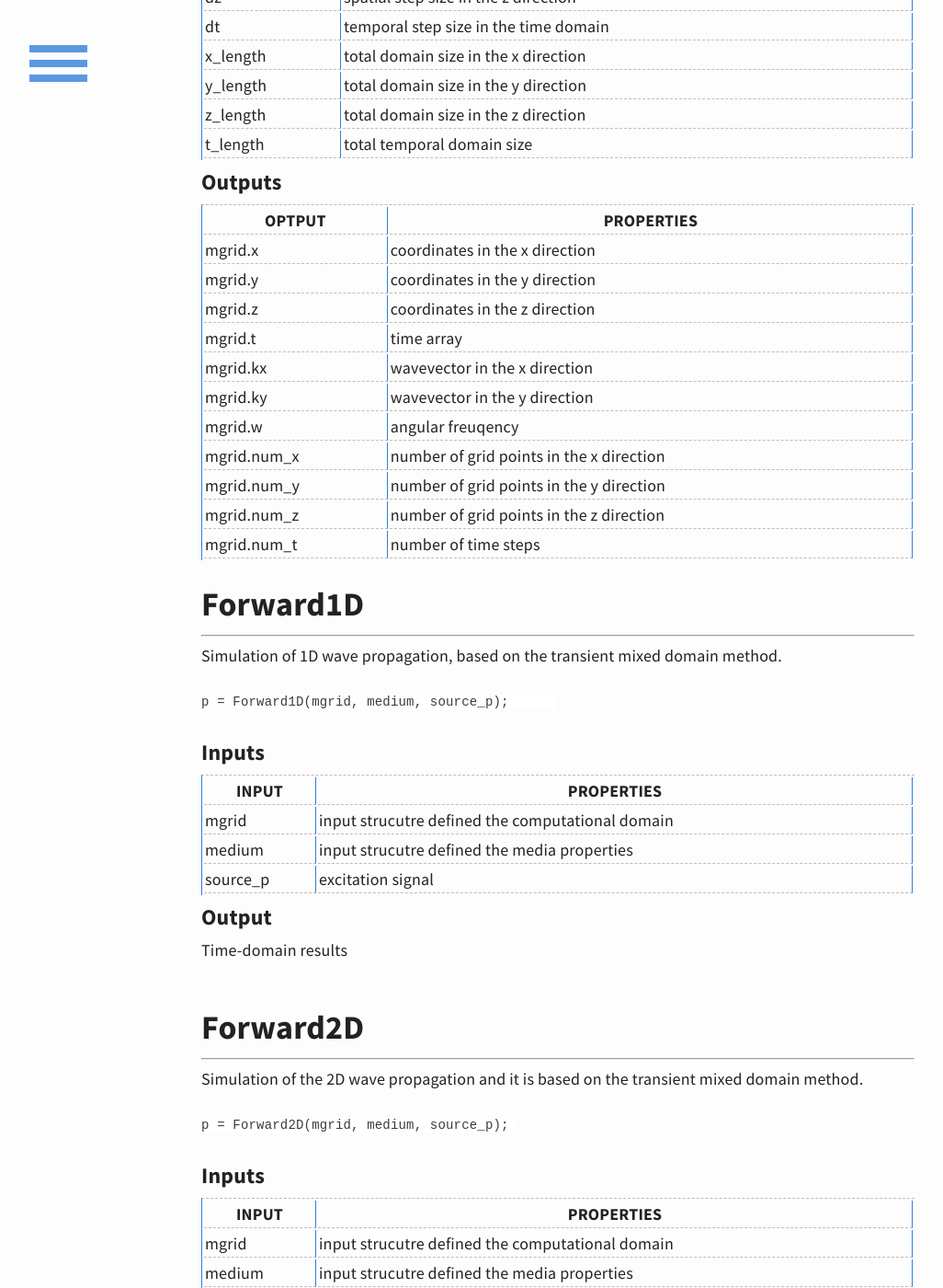
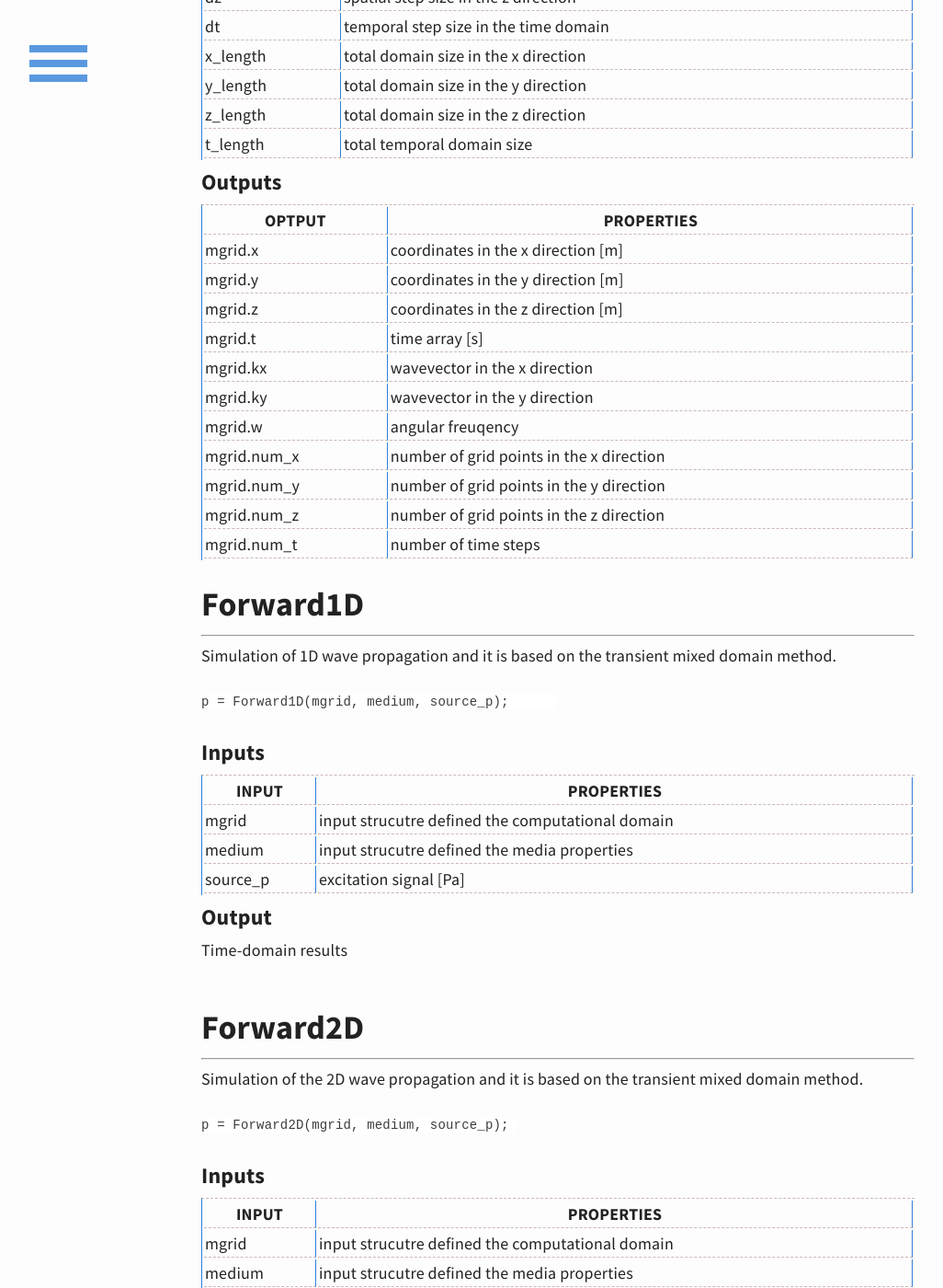
Before and after one commit to m-SOUND/mSOUND, a Jekyll site: the page built from functions.md, in a window 1280 px wide and 1400 px high, scrolled down 773 px. Shown: the whole window at 92% size, without its empty margins (33-1059 px from the left). Built offline with Jekyll 4.4.1, drawn with Linux system fonts in a browser that asks for light colours; our own code applies the rules of GitHub Pages for plain Markdown files; some of the changed text lies outside the part shown.

Commit message:
Update functions.md

````diff
--- a/functions.md
+++ b/functions.md
@@ -35,10 +35,10 @@ t_length | total temporal domain size
 
 OPTPUT | PROPERTIES
 ------------ | -------------
-mgrid.x  | coordinates in the x direction
-mgrid.y  | coordinates in the y direction
-mgrid.z  | coordinates in the z direction
-mgrid.t  | time array
+mgrid.x  | coordinates in the x direction [m]
+mgrid.y  | coordinates in the y direction [m]
+mgrid.z  | coordinates in the z direction [m]
+mgrid.t  | time array [s]
 mgrid.kx |  wavevector in the x direction
 mgrid.ky |  wavevector in the y direction
 mgrid.w  | angular freuqency
@@ -49,7 +49,7 @@ mgrid.num_t | number of time steps
 
 ## Forward1D
 ***
-Simulation of 1D wave propagation, based on the transient mixed domain method.
+Simulation of 1D wave propagation and it is based on the transient mixed domain method.
 ```
 p = Forward1D(mgrid, medium, source_p);
 ```
@@ -60,7 +60,7 @@ INPUT | PROPERTIES
 ------------ | -------------
 mgrid    |input strucutre defined the computational domain
 medium   |input strucutre defined the media properties
-source_p |excitation signal
+source_p |excitation signal [Pa]
 
 ### Output
 
@@ -81,7 +81,7 @@ INPUT | PROPERTIES
 ------------ | -------------
 mgrid    |input strucutre defined the computational domain
 medium   |input strucutre defined the media properties
-source_p |excitation signal
+source_p |excitation signal [Pa]
 
 ### Output
 Time-domain results
@@ -99,7 +99,7 @@ INPUT | PROPERTIES
 ------------ | -------------
 mgrid    |input strucutre defined the computational domain
 medium   |input strucutre defined the media properties
-source_p |excitation signal
+source_p |excitation signal [Pa]
 
 ### Output
 Time-domain results
@@ -117,7 +117,7 @@ INPUT | PROPERTIES
 ------------ | -------------
 mgrid     |input strucutre defined the computational domain
 medium    |input strucutre defined the media properties
-source_p  |excitation signal
+source_p  |excitation signal [Pa]
 omega_c   |fundamental frequency
 
 ### Output
@@ -137,7 +137,7 @@ INPUT | PROPERTIES
 ------------ | -------------
 mgrid          |input strucutre defined the computational domain
 medium         |input strucutre defined the media properties
-P_fundamental  |pressure at the fundamental frequency/the output pressure of ```Forward2D_fun```
+P_fundamental  |pressure at the fundamental frequency  [Pa] /the output pressure of ```Forward2D_fun```
 omega_c        |fundamental frequency
 
 ### Output
@@ -156,7 +156,7 @@ INPUT | PROPERTIES
 ------------ | -------------
 mgrid     |input strucutre defined the computational domain
 medium    |input strucutre defined the media properties
-source_p  |excitation signal
+source_p  |excitation signal [Pa]
 omega_c   |fundamental frequency
 
 ### Output
@@ -175,7 +175,7 @@ INPUT | PROPERTIES
 ------------ | -------------
 mgrid          |input strucutre defined the computational domain
 medium         |input strucutre defined the media properties
-P_fundamental  |pressure at the fundamental frequency/the output pressure of ```Forward3D_fun```
+P_fundamental  |pressure at the fundamental frequency  [Pa] /the output pressure of ```Forward3D_fun```
 omega_c        |fundamental frequency
 
 ### Output
````
